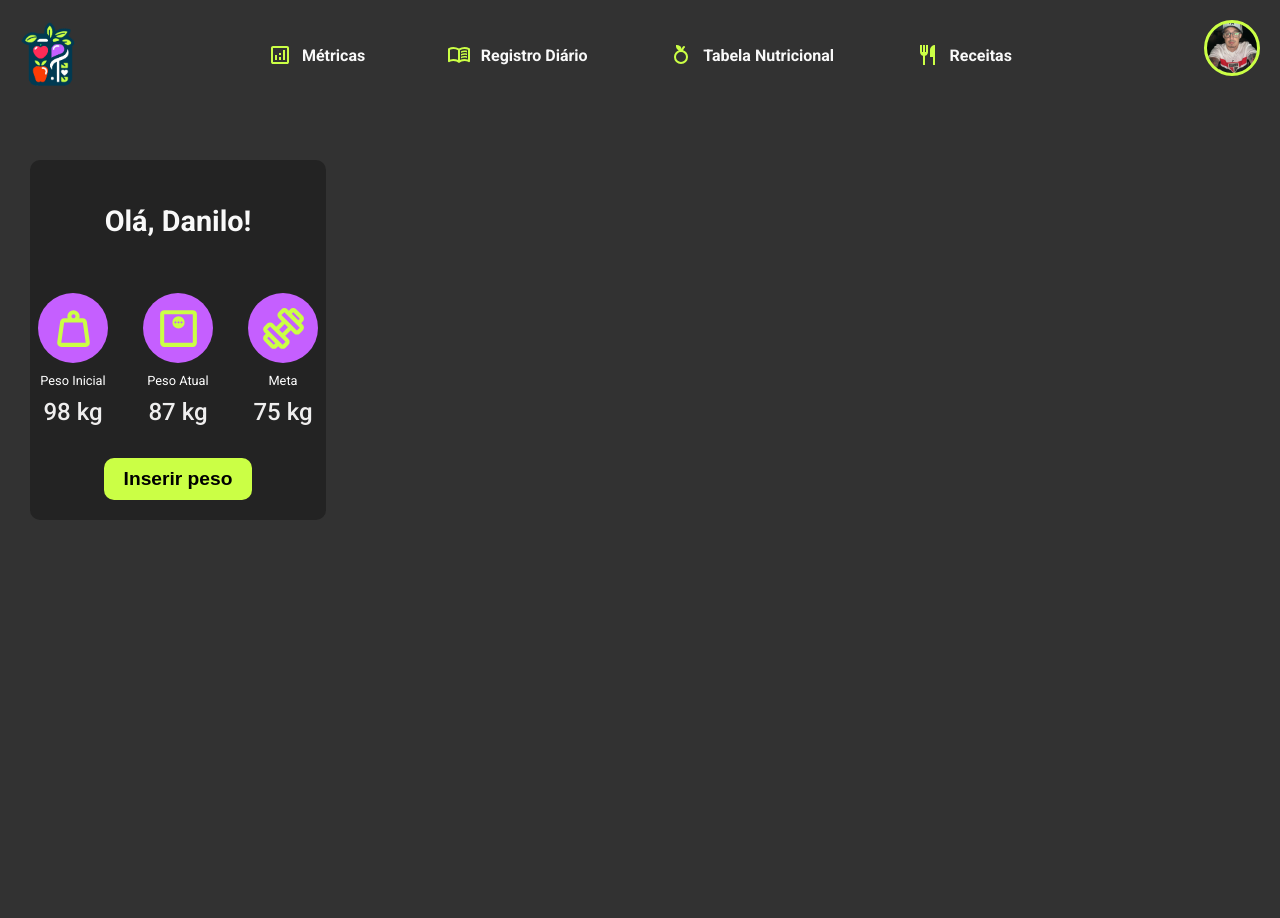
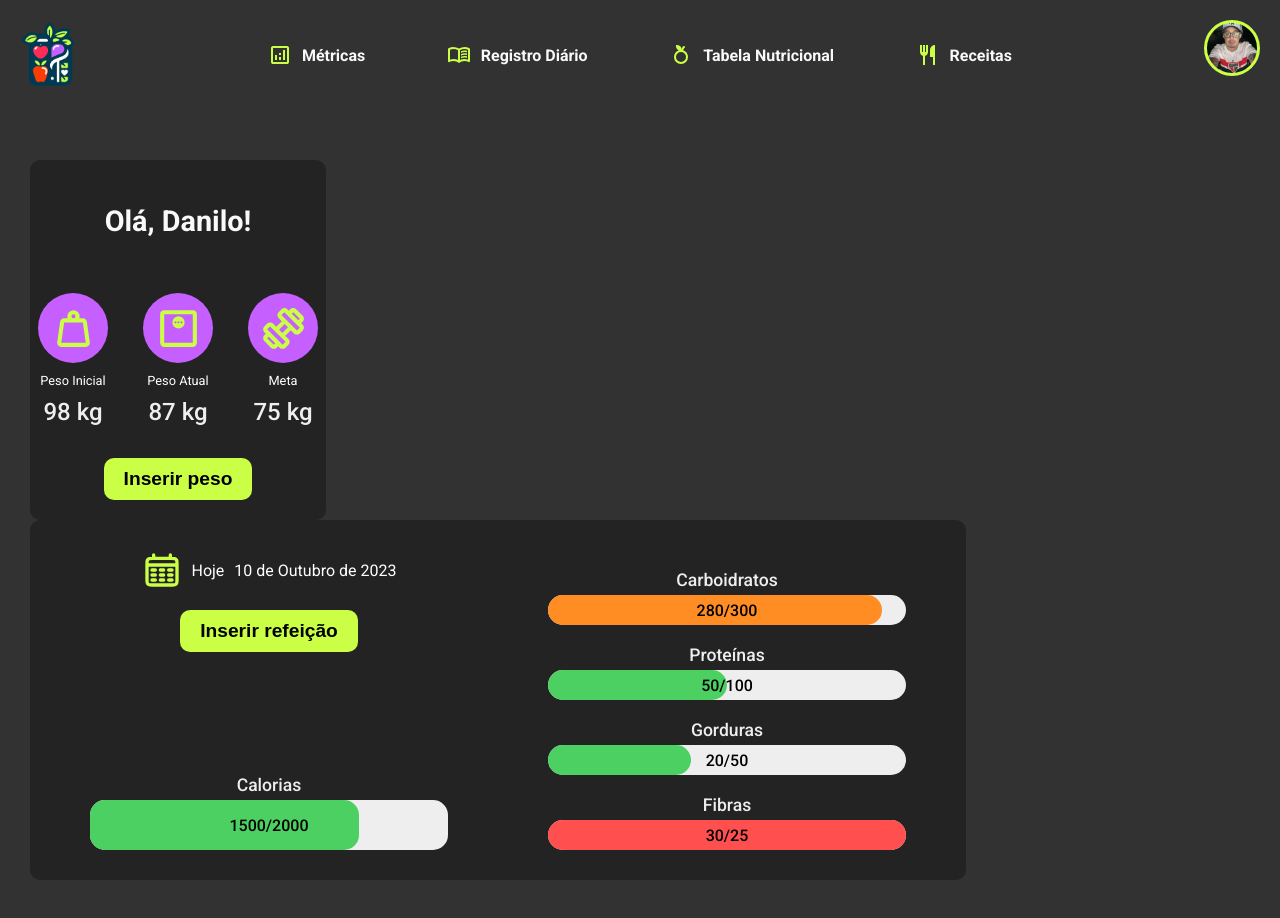
Before and after one commit to prissycorrea/controle-nutricional-webapp, a React (Create React App) app: page / in a window 1280 px wide. Shown: the top 918 px of the page. Before the commit the page ends 800 px from the top, so only its background shows below. Built offline with nearby package versions, Linux system fonts and the light colour scheme.

Commit message:
consume section created

```diff
--- a/src/App.js
+++ b/src/App.js
@@ -4,6 +4,7 @@ import styled from '@emotion/styled';
 import './App.css';
 import Navbar from './components/NavbarSection/Navbar';
 import WeightInfo from './components/WeightSection/WeightInfo';
+import ConsumeInfo from './components/ConsumeSection/ConsumeInfo';
 
 const Container = styled.div`
     display: flex;      // Usa flexbox para a organização
@@ -21,6 +22,7 @@ function App() {
       <Navbar />
       <Container>
         <WeightInfo />
+        <ConsumeInfo />
       </Container>
       </div>
     </Router>
--- a/src/components/ConsumeSection/ConsumeInfo.js
+++ b/src/components/ConsumeSection/ConsumeInfo.js
@@ -1,12 +1,84 @@
-import DateToday from "./dateToday";
+import DateToday from './DateToday';
 import Card from '../Card';
+import ProgressBar from './ProgressBar';
+import { getDietInfo } from '../../services/dietData';
 import {ReactComponent as CalendarIcon} from '../../images/icons/calendar-icon.svg';
+import InsertButton from '../InsertButton';
+import styled from '@emotion/styled';
 
+const ConsumeInfoContainer = styled.div`
+    display: flex;
+    flex-direction: row;
+    justify-content: space-around;
+    gap: 20px;
+    width: 100%;
+`;
+
+const DateContainer = styled.div`
+    display: flex;
+
+    justify-content: space-between;
+    flex-direction: column;
+    width: 40%;
+`;
+
+const DateButtonContainer = styled.div`
+    display: flex;
+    align-items: center;
+    justify-content: center;
+    flex-direction: column;
+    gap: 20px;
+`;
+
+const DateConsumeContainer = styled.div`
+    display: flex;
+    align-items: center;
+    justify-content: center;
+    flex-direction: column;
+    width: 100%;
+`;
+
+const ProgressContainer = styled.div`
+    display: flex;
+    align-items: center;
+    flex-direction: column;
+    width: 40%;
+`;
+
+const ProgressTitle = styled.span`
+    color: #EFEEEE;
+    font-weight: 500;
+    font-size: 1.1em;
+    margin-bottom: 5px;
+    margin-top: 20px;
+`;
 
 function ConsumeInfo() {
+    const diet = getDietInfo();
     return (
-        <Card width="60vw" height="40vh">
-            <DateToday icon={<CalendarIcon />} />
+        <Card width="70vw" height="40vh">
+            <ConsumeInfoContainer>
+                <DateContainer>
+                    <DateButtonContainer>
+                        <DateToday icon={<CalendarIcon />} />
+                        <InsertButton>Inserir refeição</InsertButton>
+                    </DateButtonContainer>
+                    <DateConsumeContainer>
+                        <ProgressTitle>Calorias</ProgressTitle>
+                        <ProgressBar consumed={diet.consumedCalories} total={diet.totalCalories} height="50px"/>
+                    </DateConsumeContainer>
+                </DateContainer>
+                <ProgressContainer>
+                    <ProgressTitle>Carboidratos</ProgressTitle>
+                    <ProgressBar consumed={diet.consumedCarbohydrates} total={diet.totalCarbohydrates} />
+                    <ProgressTitle>Proteínas</ProgressTitle>
+                    <ProgressBar consumed={diet.consumedProteins} total={diet.totalProteins} />
+                    <ProgressTitle>Gorduras</ProgressTitle>
+                    <ProgressBar consumed={diet.consumedFats} total={diet.totalFats} />
+                    <ProgressTitle>Fibras</ProgressTitle>
+                    <ProgressBar consumed={diet.consumedFibers} total={diet.totalFibers} />
+                </ProgressContainer>
+            </ConsumeInfoContainer>
         </Card>
     );
 }
--- a/src/components/ConsumeSection/ProgressBar.js
+++ b/src/components/ConsumeSection/ProgressBar.js
@@ -0,0 +1,46 @@
+import React from 'react';
+import styled from '@emotion/styled';
+
+const ProgressBarContainer = styled.div`
+    width: 100%;
+    height: ${props => props.height || '30px'};
+    background-color: #EFEEEE;
+    border-radius: 15px;
+    display: flex;
+    align-items: center;
+    justify-content: center;
+    position: relative;
+`;
+
+const FilledBar = styled.div`
+    height: 100%;
+    border-radius: 15px;
+    position: absolute;
+    top: 0;
+    left: 0;
+    background-color: ${props => {
+        if (props.percentage <= 80) return '#4BD061';
+        if (props.percentage < 100) return '#FF8D24';
+        return '#FF4F4F';
+    }};
+    width: ${props => props.percentage}%;
+`;
+
+const ProgressText = styled.span`
+    color: #000000;
+    font-weight: 500;
+    z-index: 1;
+`;
+
+function ProgressBar({ consumed, total, height }) {
+    const percentage = (consumed / total) * 100;
+
+    return (
+        <ProgressBarContainer height={height}>
+            <FilledBar percentage={Math.min(percentage, 100)} />
+            <ProgressText>{`${consumed}/${total}`}</ProgressText>
+        </ProgressBarContainer>
+    );
+}
+
+export default ProgressBar;
--- a/src/components/ConsumeSection/dateToday.js
+++ b/src/components/ConsumeSection/dateToday.js
@@ -15,18 +15,36 @@ const DateText = styled.span`
     // Estilos adicionais se necessário
 `;
 
+const IconWrapper = styled.div`
+    width: ${props => props.size || '40px'};
+    height: ${props => props.size || '40px'};
+    display: flex;
+    align-items: center;
+    justify-content: center;
+
+    svg {
+        width: 100%;
+        height: 100%;
+    }
+`;
+
+const months = [
+    "Janeiro", "Fevereiro", "Março", "Abril", "Maio", "Junho",
+    "Julho", "Agosto", "Setembro", "Outubro", "Novembro", "Dezembro"
+];
+
 function formatDate(date) {
     const day = String(date.getDate()).padStart(2, '0');
-    const month = String(date.getMonth() + 1).padStart(2, '0');
+    const monthName = months[date.getMonth()];
     const year = date.getFullYear();
-    return `${day} de ${month} de {year}`;
+    return `${day} de ${monthName} de ${year}`;
 }
 
-const DateToday = ({ icon }) => {
+const DateToday = ({ icon, size }) => {
     const today = new Date();
     return (
         <DateContainer>
-            {icon}
+            <IconWrapper size={size}>{icon}</IconWrapper>
             <TodayText>Hoje</TodayText>
             <DateText>{formatDate(today)}</DateText>
         </DateContainer>
--- /dev/null
+++ b/src/services/dietData.js
@@ -0,0 +1,15 @@
+
+export function getDietInfo() {
+    return {
+        totalCalories: 2000,
+        consumedCalories: 1500,
+        totalCarbohydrates: 300,
+        consumedCarbohydrates: 280,
+        totalProteins: 100,
+        consumedProteins: 50,
+        totalFats: 50,
+        consumedFats: 20,
+        totalFibers: 25,
+        consumedFibers: 30
+    };
+}
--- a/src/services/userData.js
+++ b/src/services/userData.js
@@ -7,6 +7,17 @@ export function getLoggedInUser() {
         profileImage: profilePicture,
         initialWeight: 98,
         currentWeight: 87,
-        goalWeight: 75
+        goalWeight: 75,
+        height: 1.70,
+        age: 25,
+        gender: "M",
+        dateOfBirth: "01/01/1990",
+        email: "<EMAIL>",
+        phone: "1234567890",
+        address: "Rua dos Bobos, 0",
+        city: "São Paulo",
+        state: "SP",
+        country: "Brasil",
+        zipCode: "12345-678"
     };
 }
```
Also changed, not shown: src/components/ProgressSection/ProgressInfo.js (added), src/images/icons/calendar-icon.svg.
